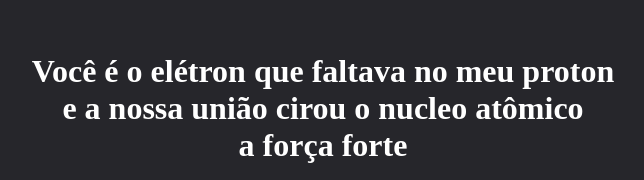
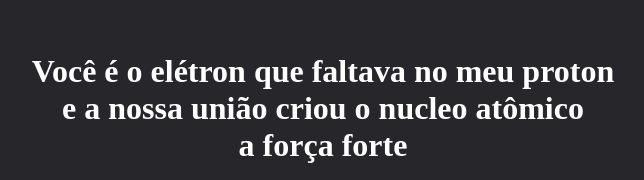
Before and after one commit to vncmendes/clone-tabnews, a Next.js app: page / in a window 1280 px wide. Shown: the part 107-287 px from the top of the page, without its empty margins (317-961 px from the left). Built offline with nearby package versions, Linux system fonts and the light colour scheme.

Commit message:
corrigindoo erro de ortografia

```diff
--- a/pages/index.js
+++ b/pages/index.js
@@ -6,7 +6,7 @@ function Home() {
         <Main>
             <Container>
                 <h1>Você é o elétron que faltava no meu proton</h1>
-                <h1>e a nossa união cirou o nucleo atômico</h1>
+                <h1>e a nossa união criou o nucleo atômico</h1>
                 <h1>a força forte</h1>
                 <h2>*-*</h2>
             </Container>
```
